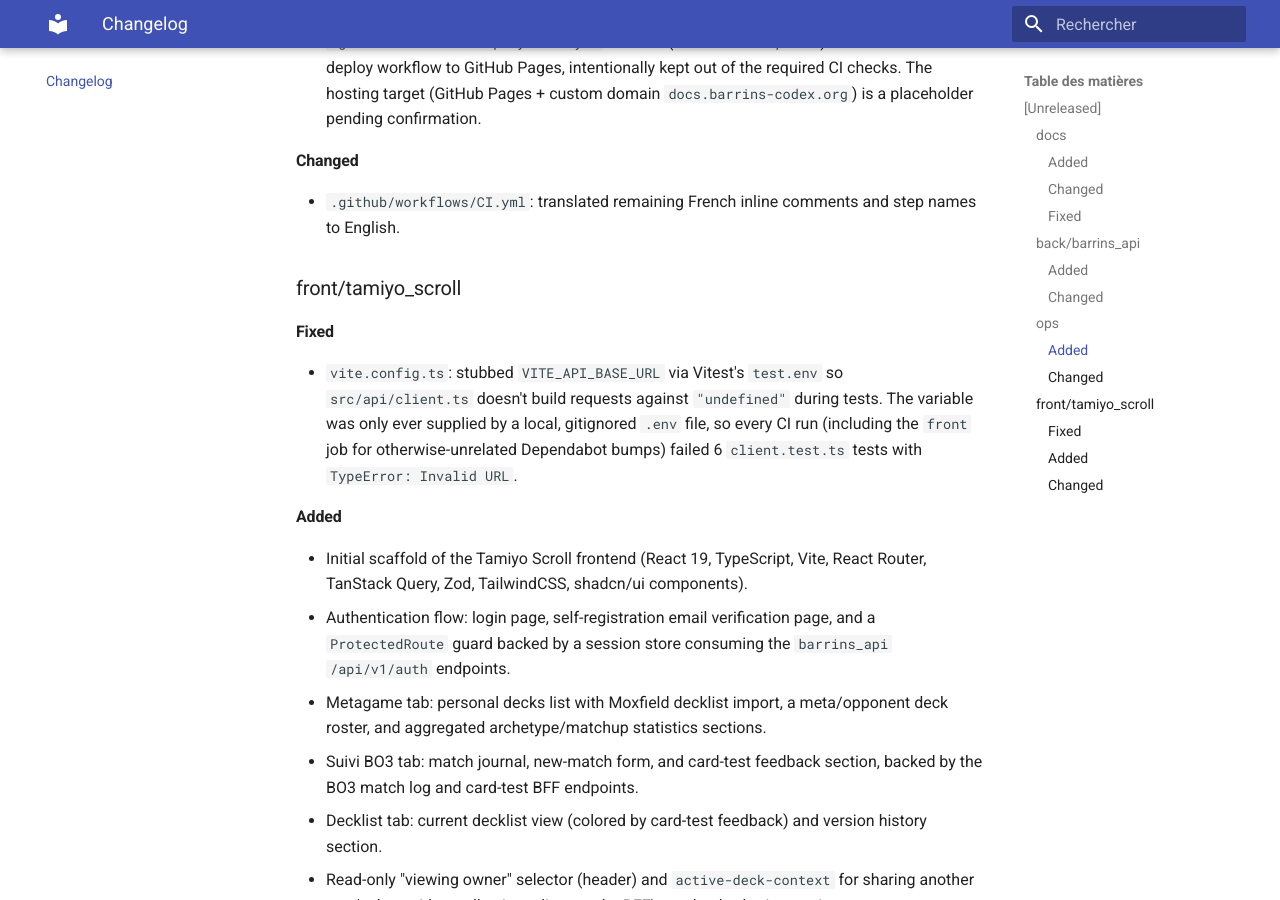
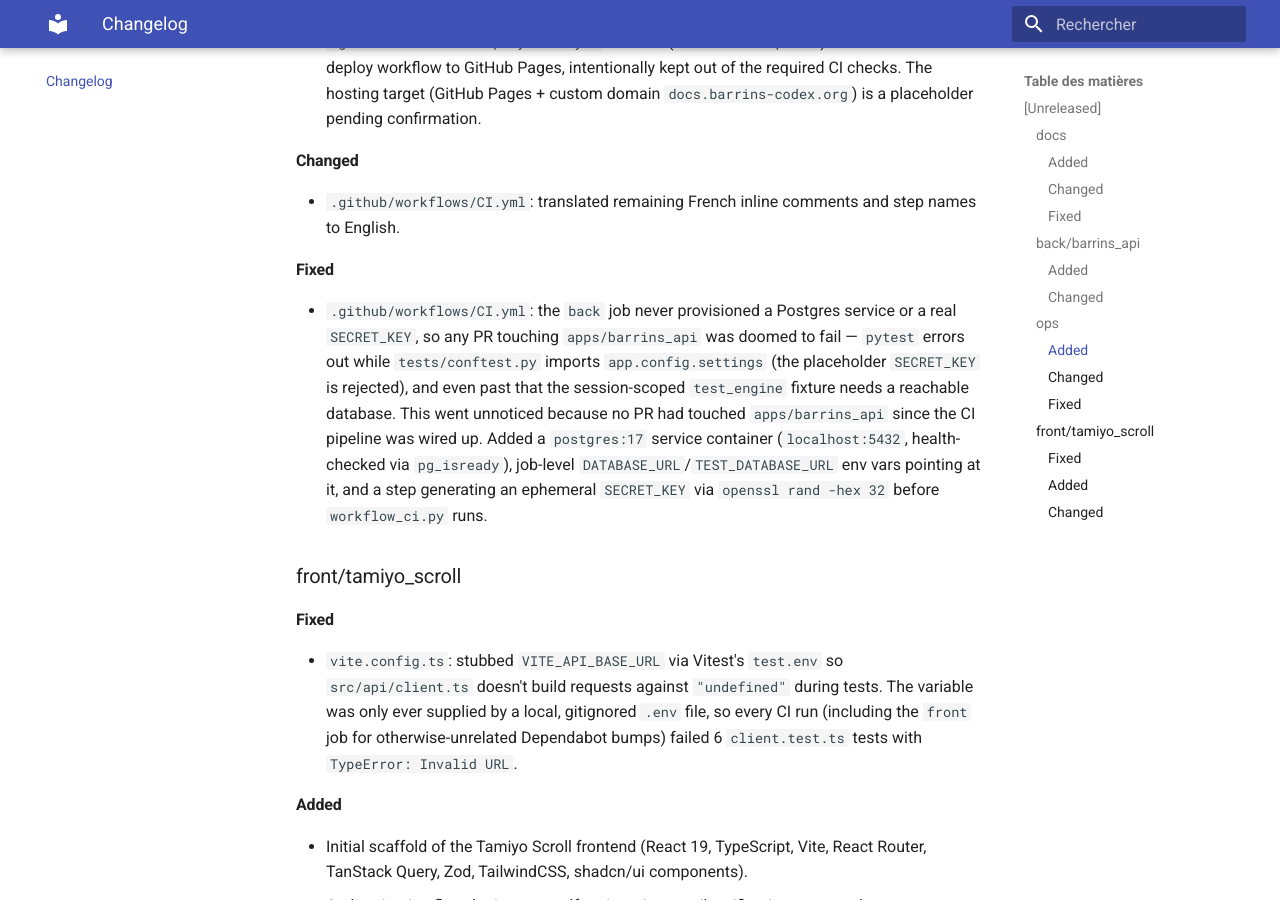
Before and after one commit to Spigushe/barrins-project, an MkDocs documentation site: the page built from docs/content/CHANGELOG.md, in a window 1280 px wide and 900 px high, scrolled down 3105 px. Built offline with MkDocs 1.6.1 and Material for MkDocs 9.7.7, drawn with Linux system fonts in a browser that asks for light colours.

Commit message:
fix(ci): provision Postgres + SECRET_KEY for the back job (#13)
The back job installed deps and ran pytest, but never gave the app a
real SECRET_KEY or a reachable Postgres, so any PR touching
apps/barrins_api was doomed to fail at pytest's conftest import
(placeholder SECRET_KEY rejected) or DB connection. This went
unnoticed since PR #11 is the first to touch that path since CI was
wired up.

```diff
--- a/docs/content/CHANGELOG.md
+++ b/docs/content/CHANGELOG.md
@@ -146,6 +146,21 @@ sub-repos with actual changes appear in a given release.
 - `.github/workflows/CI.yml`: translated remaining French inline comments
   and step names to English.
 
+#### Fixed
+
+- `.github/workflows/CI.yml`: the `back` job never provisioned a
+  Postgres service or a real `SECRET_KEY`, so any PR touching
+  `apps/barrins_api` was doomed to fail — `pytest` errors out while
+  `tests/conftest.py` imports `app.config.settings` (the placeholder
+  `SECRET_KEY` is rejected), and even past that the session-scoped
+  `test_engine` fixture needs a reachable database. This went
+  unnoticed because no PR had touched `apps/barrins_api` since the CI
+  pipeline was wired up. Added a `postgres:17` service container
+  (`localhost:5432`, health-checked via `pg_isready`), job-level
+  `DATABASE_URL`/`TEST_DATABASE_URL` env vars pointing at it, and a
+  step generating an ephemeral `SECRET_KEY` via `openssl rand -hex 32`
+  before `workflow_ci.py` runs.
+
 ### front/tamiyo_scroll
 
 #### Fixed
```
Also changed, not shown: 1 other file.
